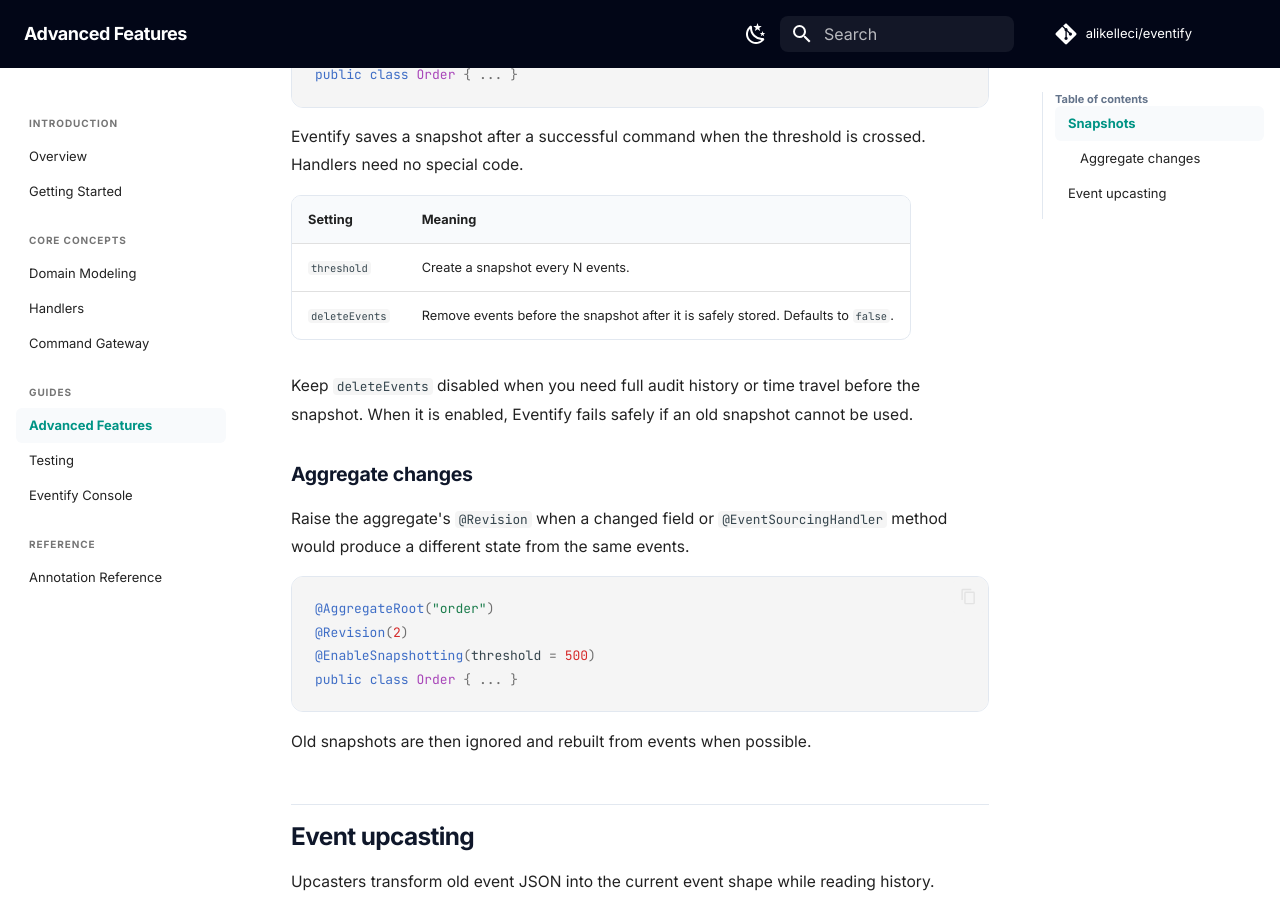
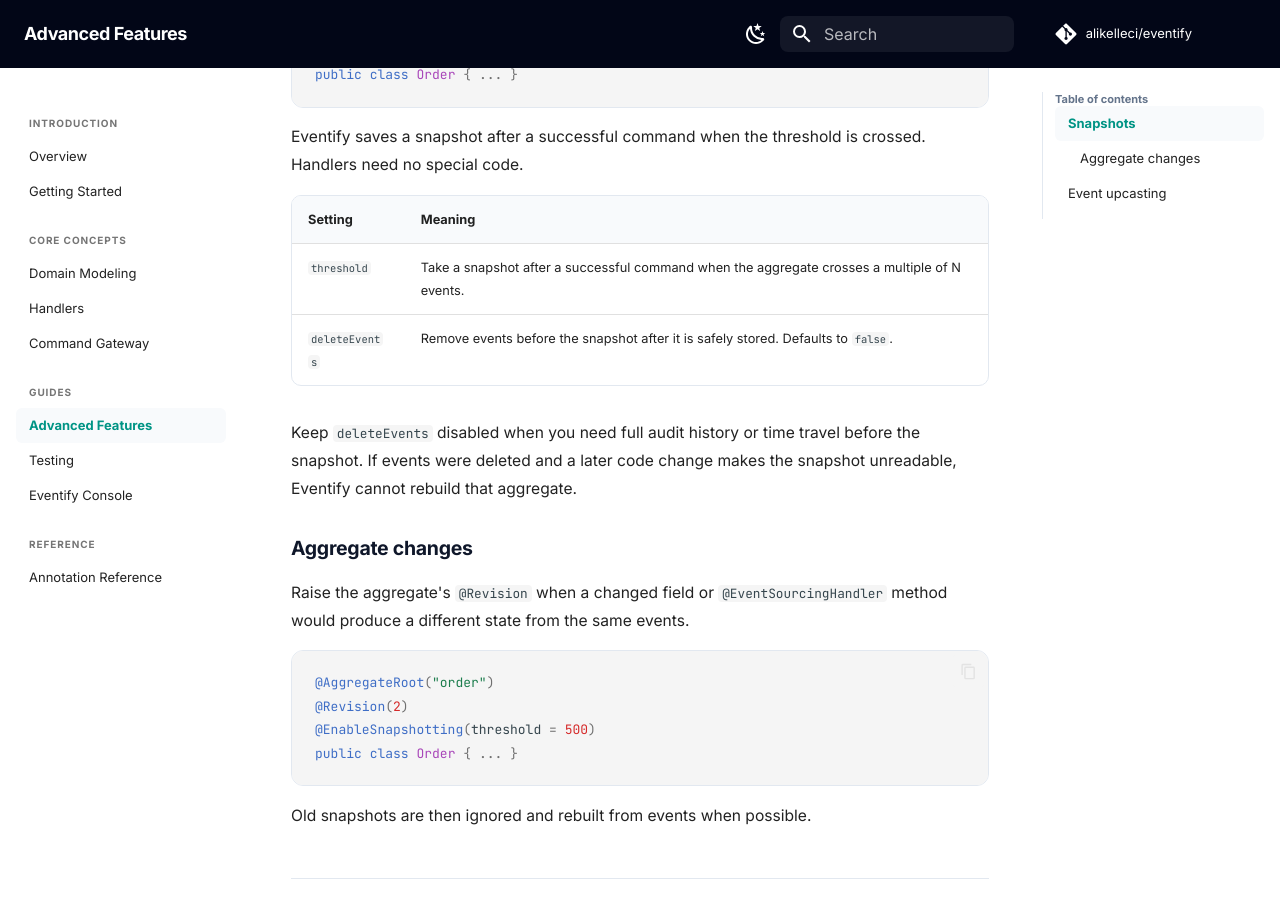
Before and after one commit to alikelleci/eventify, an MkDocs documentation site: the page built from docs/advanced.md, in a window 1280 px wide and 900 px high, scrolled down 353 px. Built offline with MkDocs 1.6.1 and Material for MkDocs 9.7.7, drawn with Linux system fonts in a browser that asks for light colours; comment, search, counter and statistics services are not loaded.

Commit message:
docs: tighten usage guide accuracy

```diff
--- a/docs/advanced.md
+++ b/docs/advanced.md
@@ -14,10 +14,10 @@
 
 | Setting | Meaning |
 |---|---|
-| `threshold` | Create a snapshot every N events. |
+| `threshold` | Take a snapshot after a successful command when the aggregate crosses a multiple of N events. |
 | `deleteEvents` | Remove events before the snapshot after it is safely stored. Defaults to `false`. |
 
-Keep `deleteEvents` disabled when you need full audit history or time travel before the snapshot. When it is enabled, Eventify fails safely if an old snapshot cannot be used.
+Keep `deleteEvents` disabled when you need full audit history or time travel before the snapshot. If events were deleted and a later code change makes the snapshot unreadable, Eventify cannot rebuild that aggregate.
 
 ### Aggregate changes
 
```
Also changed, not shown: docs/console.md (+2 -2 lines), docs/getting-started.md (+1 -1 lines), docs/handlers.md (+1 -1 lines), docs/testing.md (+4 -0 lines).
